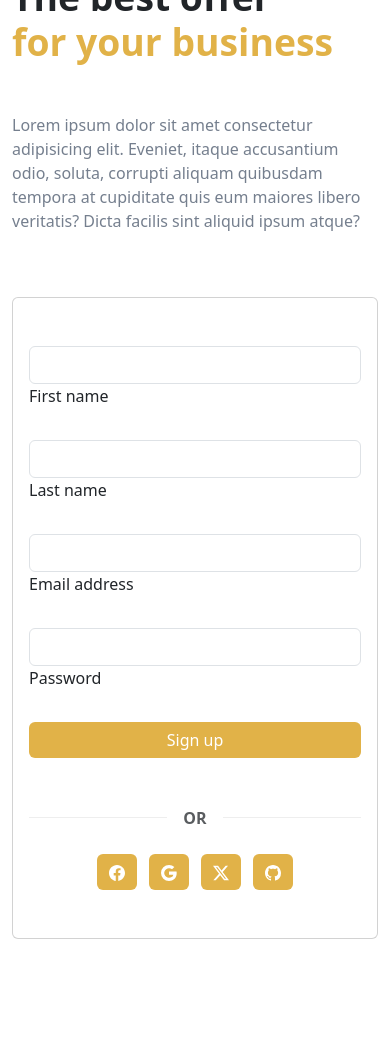
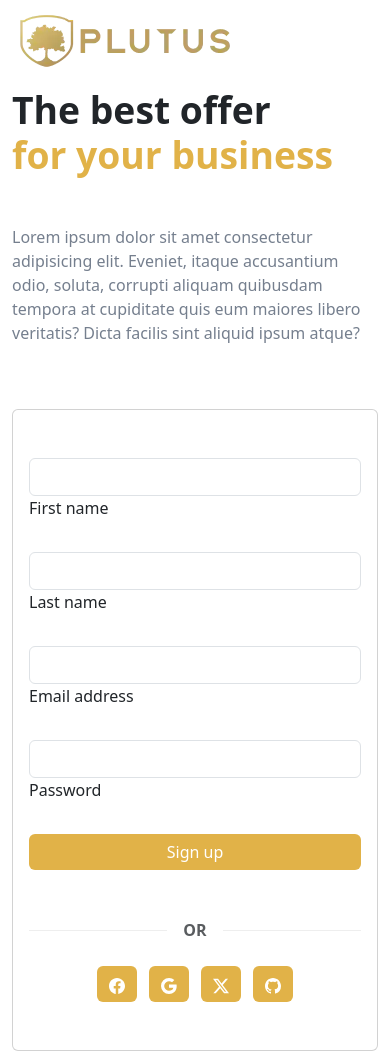
Before and after one commit to bishnusharma1/plutus, a plain HTML site: page signup.html in a window 390 px wide. Before the commit the page ends 987 px from the top, so only its background shows below. Drawn offline with nearby package versions, Linux system fonts and the light colour scheme.

Commit message:
login , sign up page fixed

```diff
--- a/signup.html
+++ b/signup.html
@@ -25,6 +25,10 @@
 <body>
 
     <style>
+        *{
+            margin: 0;
+            padding: 0;
+        }
         .text-primary {
             color: #E1B248 !important;
         }
@@ -42,18 +46,31 @@
             height: 1px;
             background: #eee;
         }
+        .head{
+            padding-top: 5.5em;
+        }
+        @media screen and (max-width:768px) {
+            .head{
+                padding-top: 2.5em;
+            }
+            .head-txt{
+                margin-top: 0 !important;
+            }
+        }
     </style>
     <!-- Section: Design Block -->
-    <section class="vh-100">
+     <div class="navbar fixed-top z-3 navbar-expand-lg " style="background-color: #ffffff;">
+        <div class=" container">
+            <img class="text-center d-flex align-content-center justify-content-center " src="assets/logo.webp"
+                alt="logo">
+        </div>
+     </div>
+    <section style="height: 100%;"  class="head">
+        <div class="container py-5 h-100 d-flex flex-column justify-content-center align-content-center">
 
-        <div class="container py-5 h-100 d-flex flex-column justify-content-center align-content-center">
-            <div class="mb-1">
-                <img class="text-center d-flex align-content-center justify-content-center " src="assets/logo.webp"
-                    alt="">
-            </div>
             <div class="row gx-lg-5 align-items-center">
                 <div class="col-lg-6 mb-5 mb-lg-0">
-                    <h1 class="my-5 display-3 fw-bold ls-tight">
+                    <h1 class="my-5 head-txt display-3 fw-bold ls-tight">
                         The best offer <br />
                         <span class="text-primary">for your business</span>
                     </h1>
```
Also changed, not shown: login.html (+17 -4 lines).
